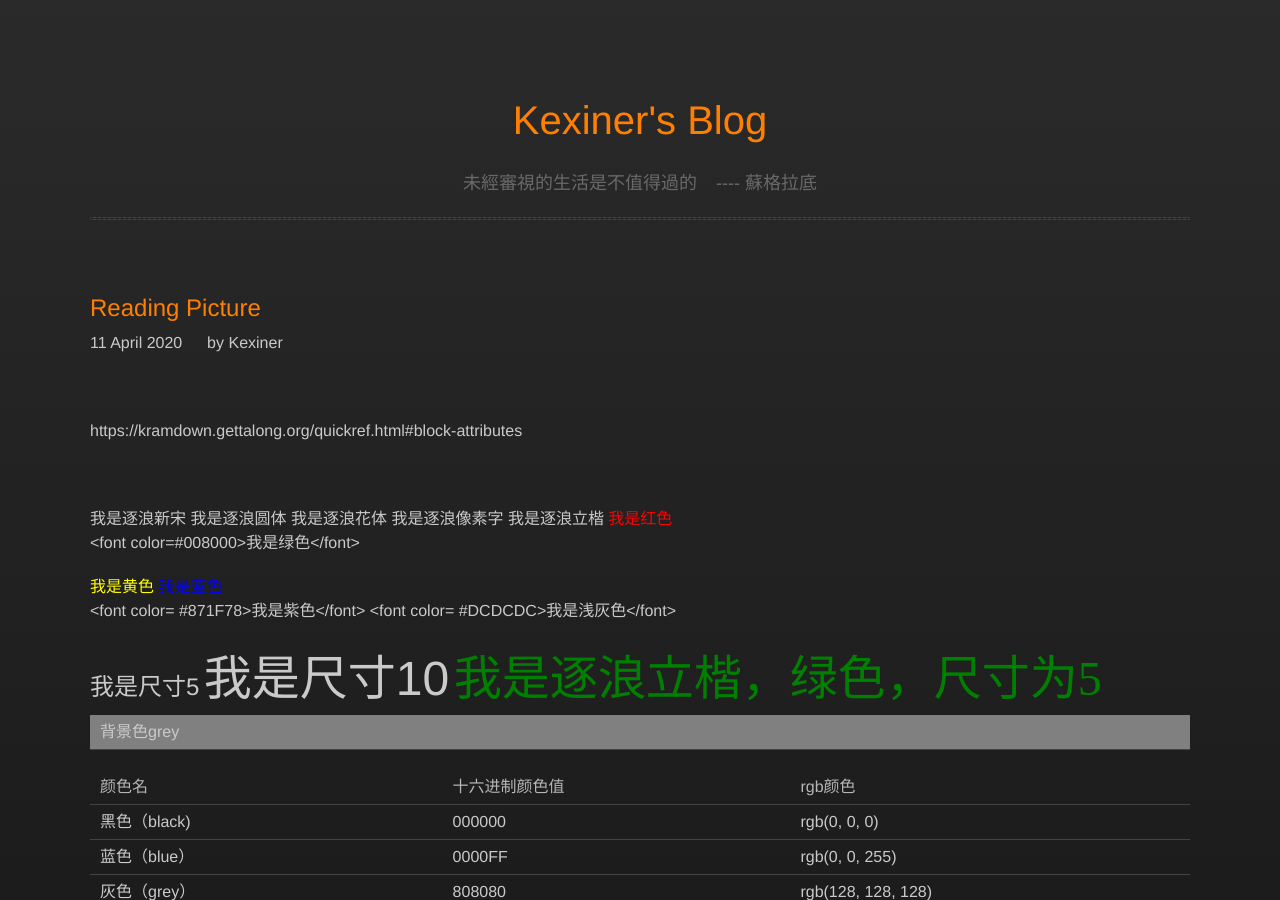
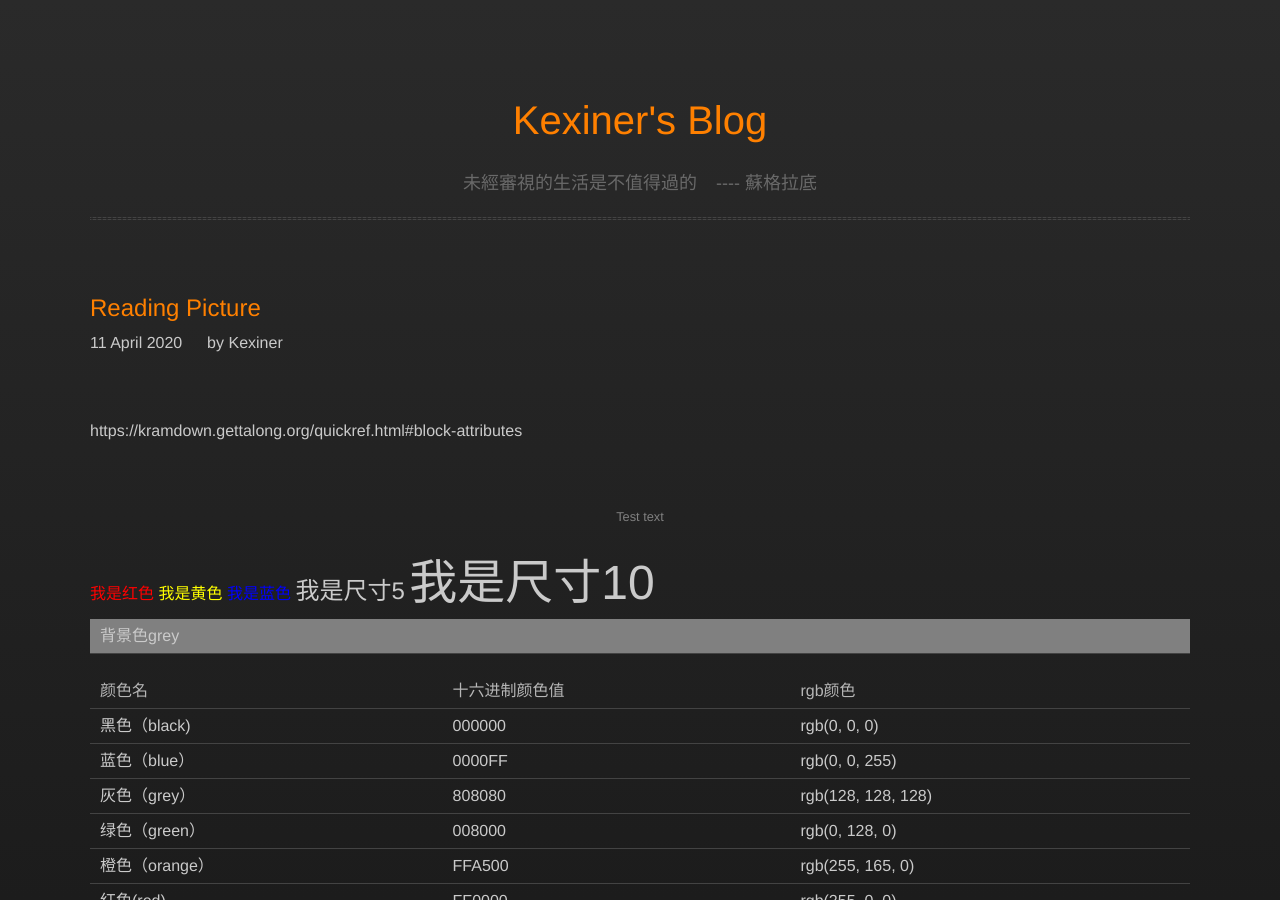
Before and after one commit to kexinerchen/kexinerchen.github.io, a Jekyll site: the page built from _posts/2020-04-11-examples.md, in a window 1280 px wide and 900 px high. Built offline with Jekyll 4.4.1, drawn with Linux system fonts in a browser that asks for light colours; some web fonts are replaced.

Commit message:
Update 2020-04-11-examples.md

```diff
--- a/_posts/2020-04-11-examples.md
+++ b/_posts/2020-04-11-examples.md
@@ -13,23 +13,19 @@ https://kramdown.gettalong.org/quickref.html#block-attributes
 
 <br>
 
+Test text
+{: style="color:gray; font-size: 80%; text-align: center;"}
 
-<font face="逐浪新宋">我是逐浪新宋</font>
-<font face="逐浪圆体">我是逐浪圆体</font>
-<font face="逐浪花体">我是逐浪花体</font>
-<font face="逐浪像素字">我是逐浪像素字</font>
-<font face="逐浪立楷">我是逐浪立楷</font>
+
+
 <font color=red>我是红色</font>
-<font color=#008000>我是绿色</font>
 <font color=yellow>我是黄色</font>
 <font color=Blue>我是蓝色</font>
-<font color= #871F78>我是紫色</font>
-<font color= #DCDCDC>我是浅灰色</font>
 <font size=5>我是尺寸5</font>
 <font size=10>我是尺寸10</font>
-<font face="逐浪立楷" color=green size=10>我是逐浪立楷，绿色，尺寸为5</font>
 
 <table><tr><td bgcolor=grey>背景色grey</td></tr></table>
+
 
 颜色名 | 十六进制颜色值 |  rgb颜色
 -|-|-
```
